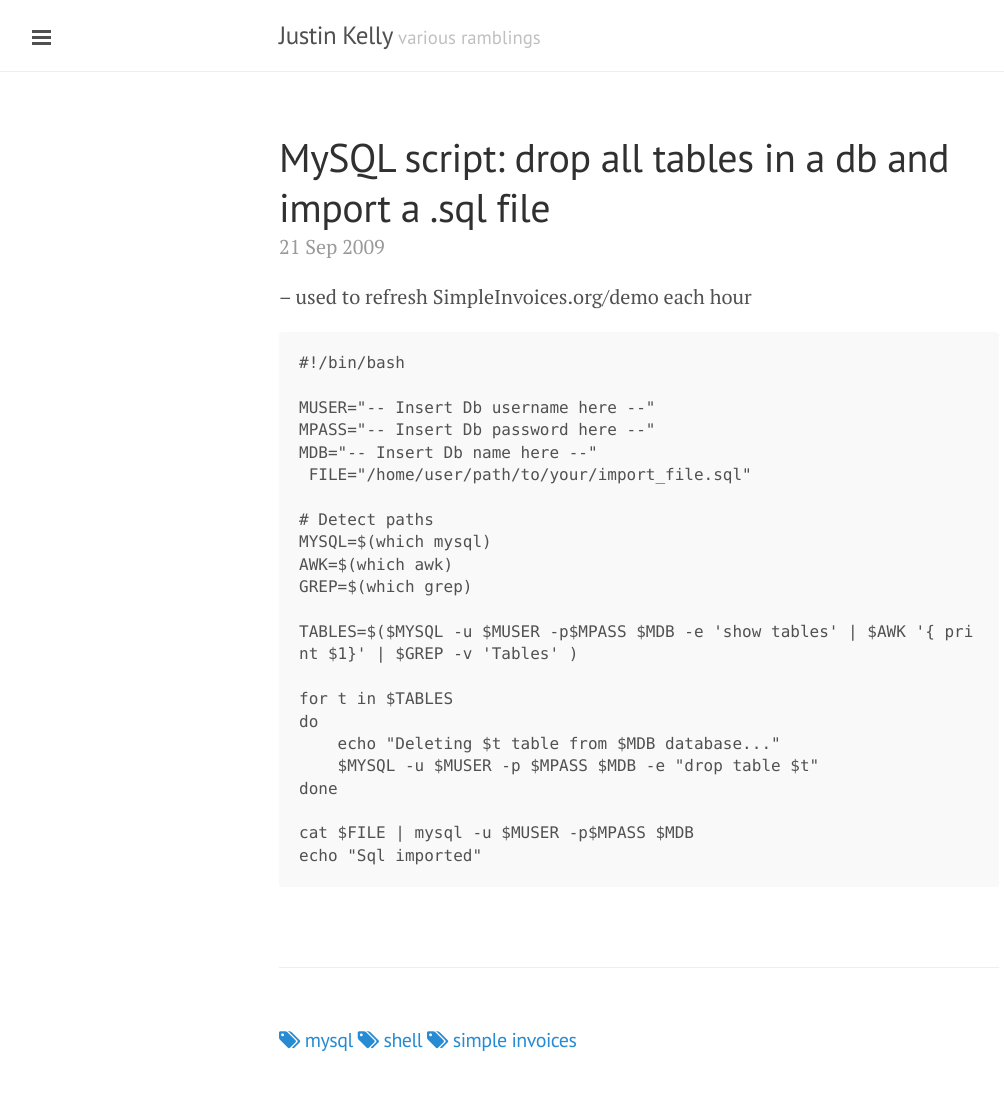
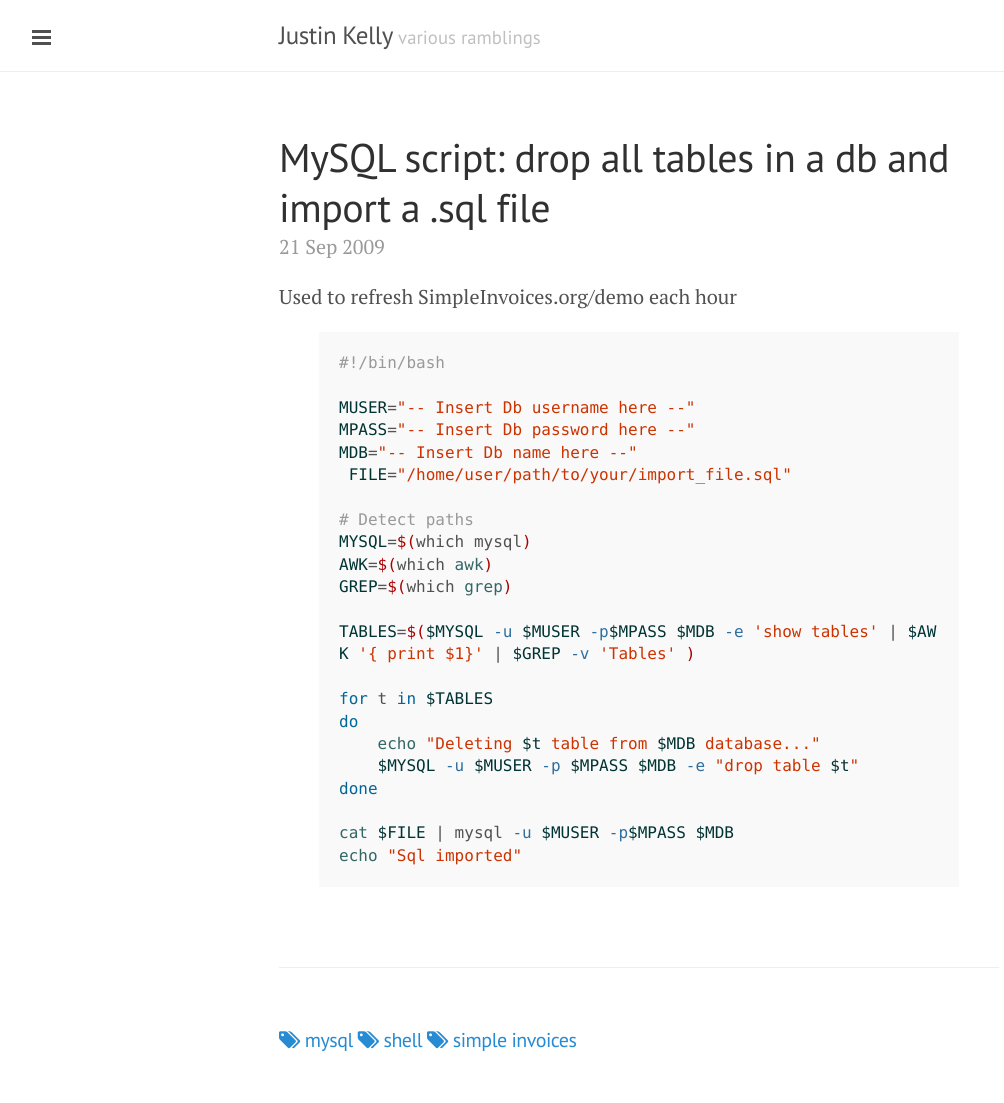
Before and after one commit to justinkelly/justinkelly.github.io, a Jekyll site: the page built from _posts/2009-09-21-mysql-script-drop-all-tables-in-a-db-and-impo.markdown, in a window 1280 px wide. Shown: the whole page, without its empty margins (1-1005 px from the left). Built offline with Jekyll 4.4.1, drawn with Linux system fonts in a browser that asks for light colours; nearby versions of some CDN libraries; some of the changed lines change nothing that is shown.

Commit message:
page fixes

````diff
--- a/_posts/2009-09-21-mysql-script-drop-all-tables-in-a-db-and-impo.markdown
+++ b/_posts/2009-09-21-mysql-script-drop-all-tables-in-a-db-and-impo.markdown
@@ -7,11 +7,11 @@ tags:
 - mysql
 - shell
 - simple invoices
-posterous_url: http://blog.justin.kelly.org.au/mysql-script-drop-all-tables-in-a-db-and-impo
-posterous_slug: mysql-script-drop-all-tables-in-a-db-and-impo
 ---
--- used to refresh SimpleInvoices.org/demo each hour
-```
+
+Used to refresh SimpleInvoices.org/demo each hour
+
+{% highlight bash %}
 #!/bin/bash
 
 MUSER="-- Insert Db username here --"
@@ -34,4 +34,4 @@ done
 
 cat $FILE | mysql -u $MUSER -p$MPASS $MDB
 echo "Sql imported"
-```
+{% endhighlight %}
````
